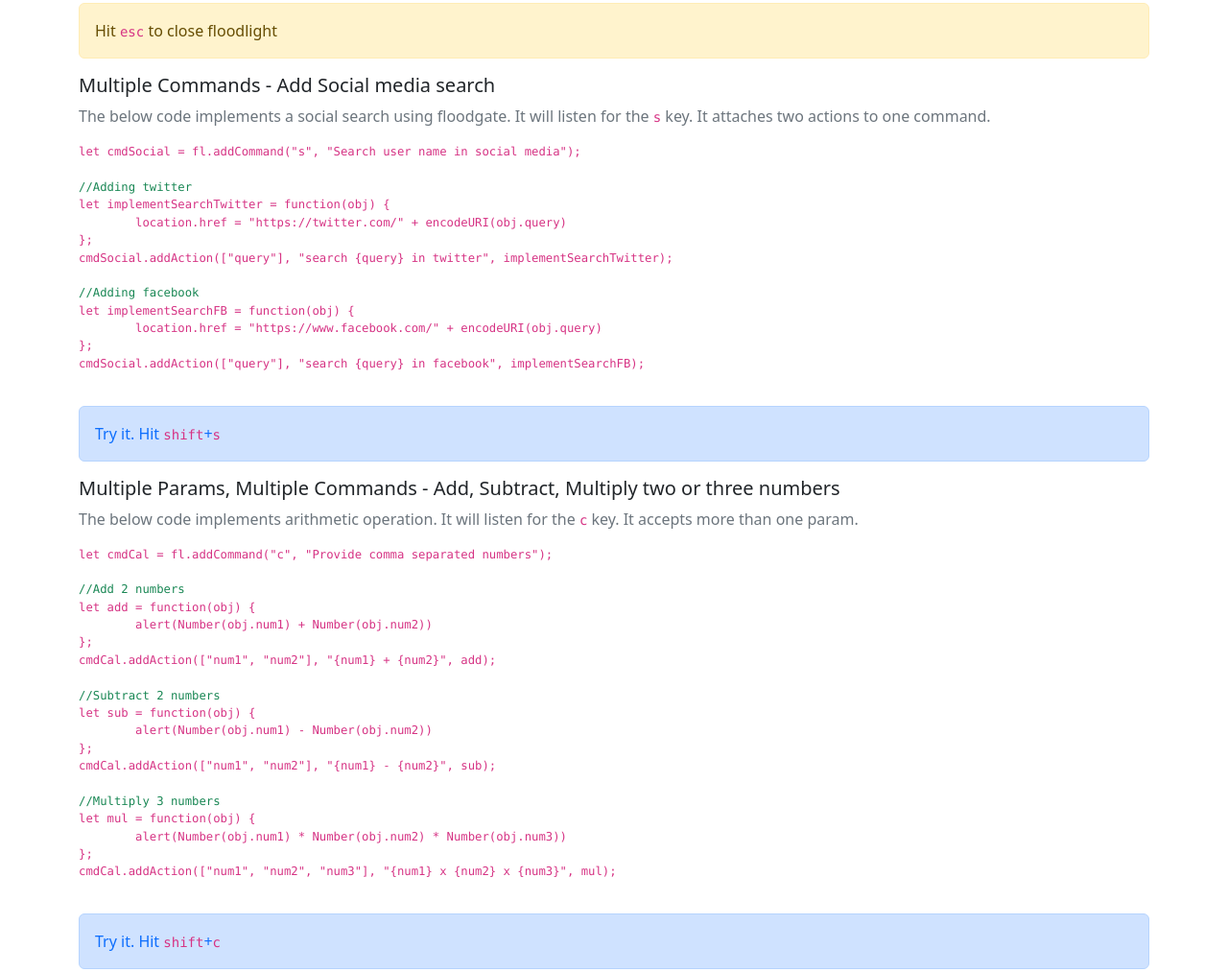
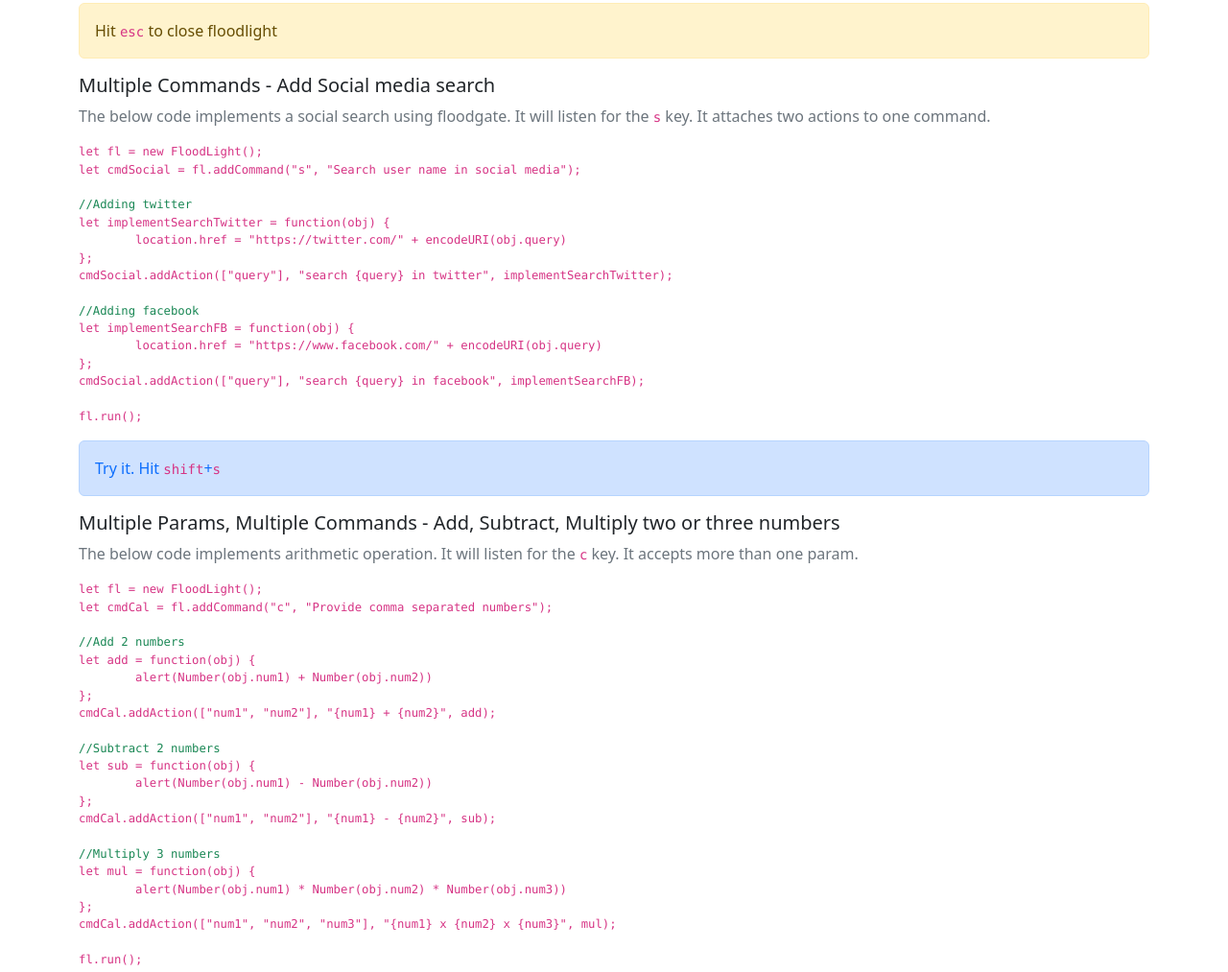
Before and after one commit to rajnandan1/floodlightjs, a plain HTML site: page index.html in a window 1280 px wide. Shown: the part 700-1713 px from the top of the page at 96% size. Drawn offline with nearby package versions, Linux system fonts and the light colour scheme.

Commit message:
updated readme

```diff
--- a/index.html
+++ b/index.html
@@ -81,6 +81,7 @@ fl.run();
 		</p>
 		<code>
 			<pre>
+let fl = new FloodLight();
 let cmdSocial = fl.addCommand("s", "Search user name in social media");
 
 <span class="text-success">//Adding twitter</span>
@@ -95,6 +96,7 @@ let implementSearchFB = function(obj) {
 };
 cmdSocial.addAction(["query"], "search {query} in facebook", implementSearchFB);
 
+fl.run();
 </pre>
 		</code>
 		<div class="text-primary alert alert-primary">
@@ -110,6 +112,7 @@ cmdSocial.addAction(["query"], "search {query} in facebook", implementSearchFB);
 		</p>
 		<code>
 			<pre>
+let fl = new FloodLight();
 let cmdCal = fl.addCommand("c", "Provide comma separated numbers");
 
 <span class="text-success">//Add 2 numbers</span>
@@ -130,6 +133,7 @@ let mul = function(obj) {
 };
 cmdCal.addAction(["num1", "num2", "num3"], "{num1} x {num2} x {num3}", mul);
 
+fl.run();
 </pre>
 		</code>
 		<div class="text-primary alert alert-primary">
```
